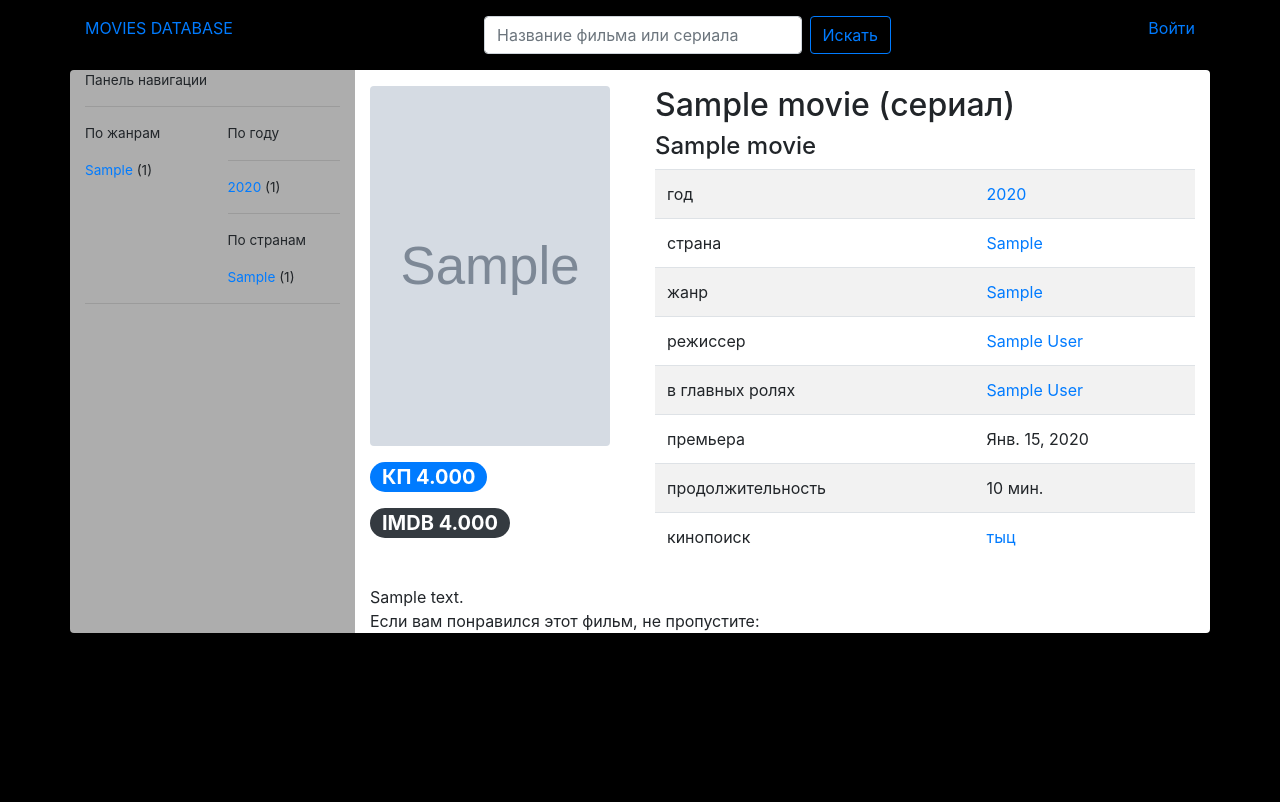
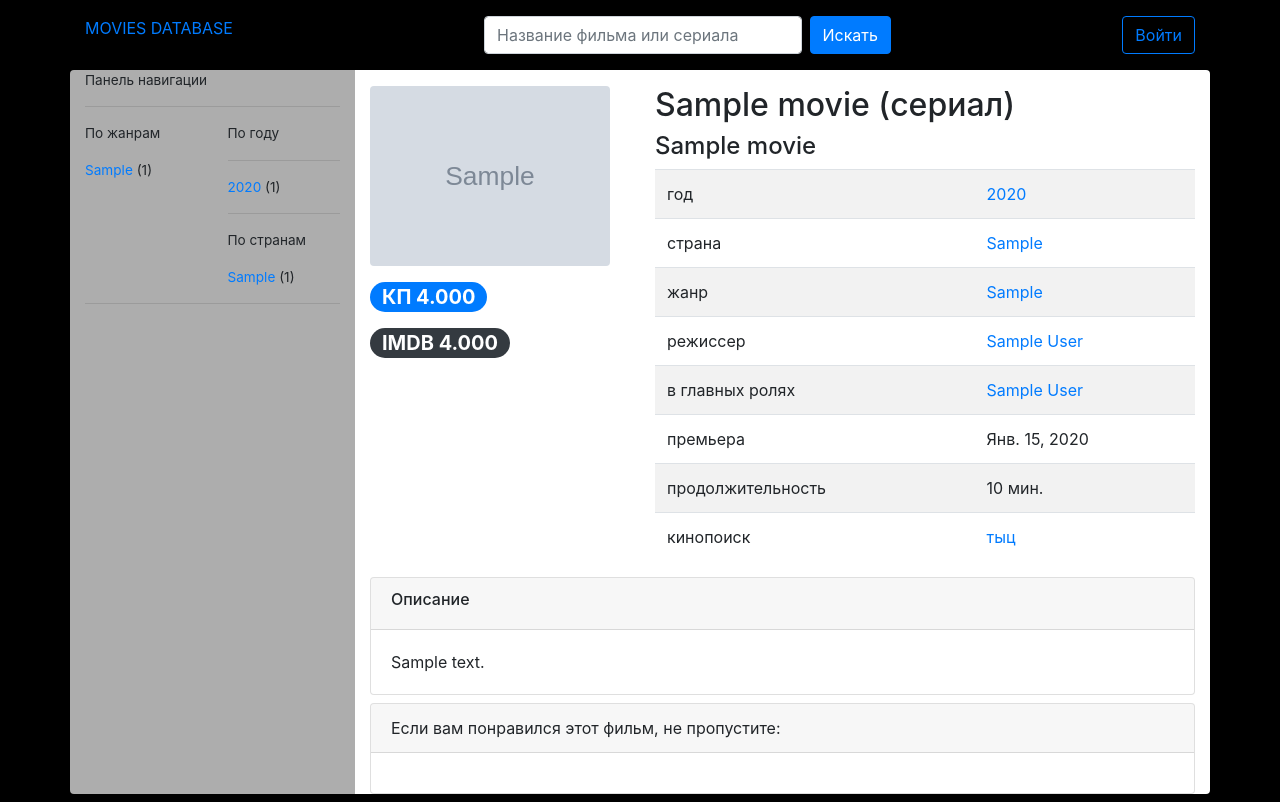
Before and after one commit to arehovski/movies_db, a Django app: page /movie/1 in a window 1280 px wide. Before the commit the page ends 633 px from the top, so only its background shows below. Run offline with Django 3.2, Linux system fonts and the light colour scheme; tables that the repository leaves empty hold one stand-in row (values such as "Sample post"); grey boxes marked "Sample" are stand-in pictures; some libraries are stand-ins or nearby versions.

Commit message:
Added more bootstrap classes.

```diff
--- a/static/css/main.css
+++ b/static/css/main.css
@@ -19,6 +19,6 @@ body {
     border-right: 1px solid #5f5f5f;
 }
 
-.badge{
+.rating {
     font-size: 1.25em;
 }
--- a/templates/base.html
+++ b/templates/base.html
@@ -19,7 +19,7 @@
             <div class="col-7">
                 <form method="get" action="{% url 'search' %}" class="justify-content-center form-inline my-2 my-lg-0">
                     {% search_form %}
-                    <button class="btn btn-outline-primary my-2 my-sm-0" type="submit">Искать</button>
+                    <button class="btn btn-primary my-2 my-sm-0" type="submit">Искать</button>
                 </form>
             </div>
             {% block login %}
@@ -30,9 +30,9 @@
                         {% else %}
                             {{ user.username }}!
                         {% endif %}</p>
-                        <a href="{% url 'logout' %}">Выйти</a>
+                        <div><a class="btn btn-outline-primary" href="{% url 'logout' %}">Выйти</a></div>
                     {% else %}
-                        <div><a href="{% url 'login' %}">Войти</a></div>
+                        <div><a class="btn btn-outline-primary" href="{% url 'login' %}">Войти</a></div>
                     {% endif %}
                 </div>
             {% endblock login %}
@@ -75,10 +75,11 @@
                                 </div>
                             </div>
                             <div class="col-2 rating">
-                                <p>Рейтинг кинопоиска {{ movie.rating_kp }}</p>
+                                <div class=""><span class="badge badge-pill badge-primary mt-3">КП {{ movie.rating_kp }}</span>
                                     {% if movie.rating_imdb %}
-                                    <p>Рейтинг IMDB {{ movie.rating_imdb }}</p>
+                                        <span class="badge badge-pill badge-dark mt-3">IMDB {{ movie.rating_imdb }}</span>
                                     {% endif %}
+                                </div>
                             </div>
                         </div>
                         <hr/>
--- a/templates/movie.html
+++ b/templates/movie.html
@@ -3,10 +3,10 @@
 {% block content %}
     <div class="row mt-3 movie-info">
         <div class="col-4 movie-poster">
-            <img class="rounded" src="{{ movie.image.url }}" alt="movie-poster" height="360" width="240">
-            <div><span class="badge badge-pill badge-primary mt-3">КП {{ movie.rating_kp }}</span>
+            <img class="img-fluid rounded" src="{{ movie.image.url }}" alt="movie-poster" height="360" width="240">
+            <div><span class="rating badge badge-pill badge-primary mt-3">КП {{ movie.rating_kp }}</span>
                 {% if movie.rating_imdb %}
-                        <span class="badge badge-pill badge-dark mt-3">IMDB {{ movie.rating_imdb }}</span>
+                    <span class="rating badge badge-pill badge-dark mt-3">IMDB {{ movie.rating_imdb }}</span>
                 {% endif %}
             </div>
         </div>
@@ -74,19 +74,28 @@
             </table>
         </div>
     </div>
-    <div class="row mt-2 movie-desc">
-        <div class="col-12">
-            <div>{{ movie.description }}</div>
+    <div class="card mb-2">
+        <div class="card-header"><h6>Описание</h6></div>
+        <div class="card-body">{{ movie.description }}</div>
     </div>
-        <div class="col-12">Если вам понравился этот фильм, не пропустите:</div>
+    <div class="card">
+        <div class="card-header">Если вам понравился этот фильм, не пропустите:</div>
+        <div class="card-body">
+            <div class="row">
                 {% for sim_movie in similar_movies %}
                     <div class="col-3">
+                        <div class="card mb-2">
                             <a href="{% url 'movie_view' pk=sim_movie.id %}">
-                    <img class="img-thumbnail rounded" src="{{ sim_movie.image.url }}" alt="movie-poster" height="150"
+                                <img class="card-img-top img-thumbnail rounded" src="{{ sim_movie.image.url }}"
+                                     alt="movie-poster"
+                                     height="150"
                                      width="100">
-                    <p>{{ sim_movie.title }}</p>
+                                <div class="card-body">{{ sim_movie.title }}</div>
                             </a>
+                        </div>
                     </div>
                 {% endfor %}
             </div>
+        </div>
+    </div>
 {% endblock content %}
```
Also changed, not shown: templates/director.html (+12 -4 lines). Lines whose indentation alone changed are shown as unchanged.
